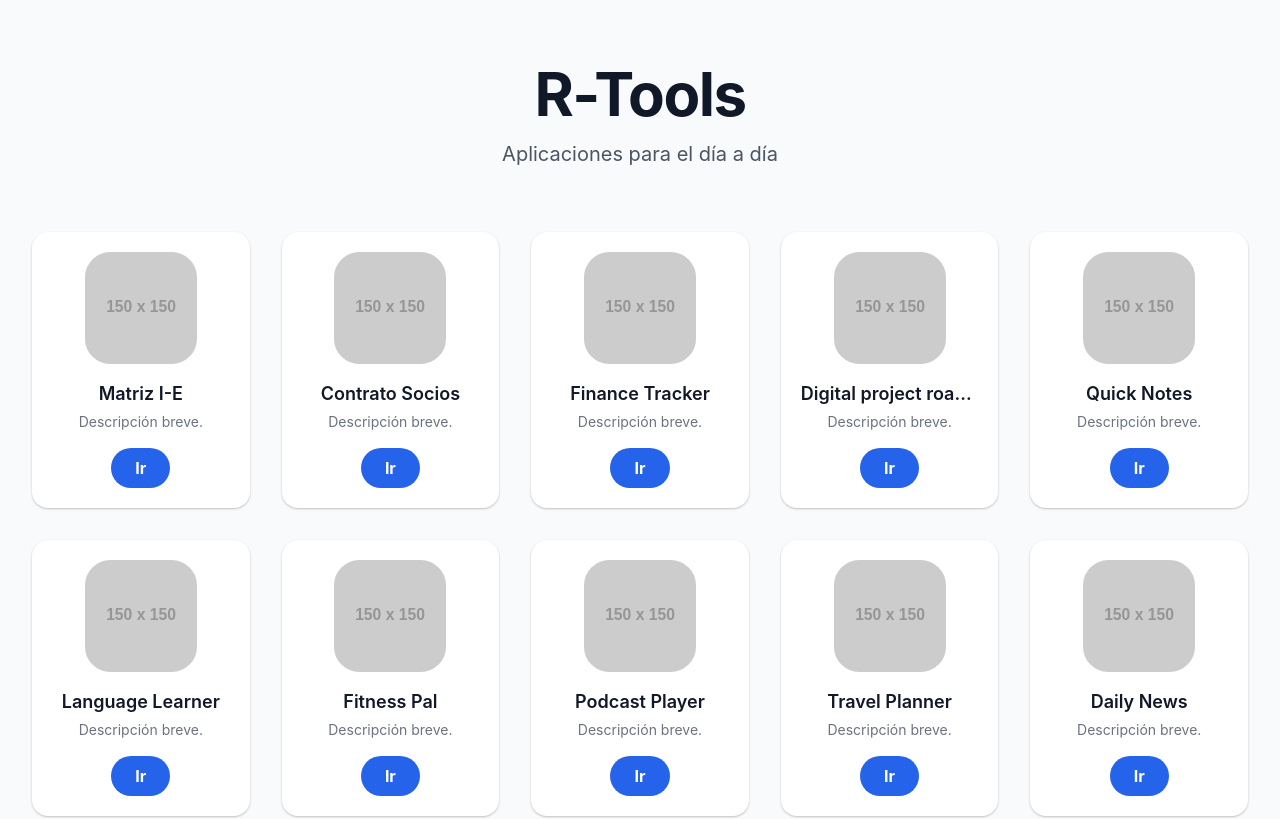
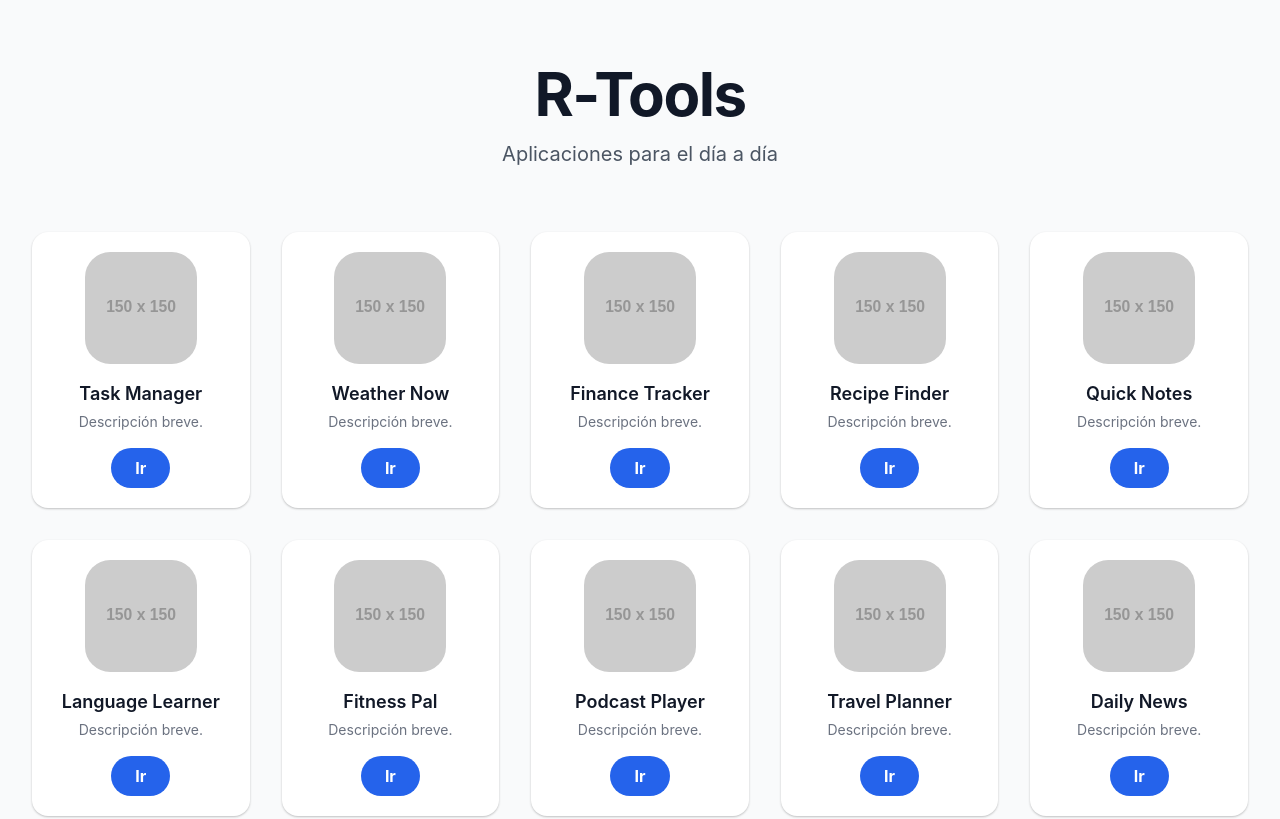
Before and after one commit to alanisin/martrix, a plain HTML site: page index.html in a window 1280 px wide. Shown: the top 819 px of the page. Drawn offline with nearby package versions, Linux system fonts and the light colour scheme; placeholder pictures from the web are drawn by us.

Commit message:
Update index.html

```diff
--- a/index.html
+++ b/index.html
@@ -60,22 +60,19 @@
     <!-- Main application script -->
     <script>
         // --- App Data ---
-        // An array of objects defining the 10 apps with image URLs.
+        // An array of objects defining the 10 apps with image URLs and unique action URLs.
         const apps = [
-            { name: 'Matriz I-E', imageUrl: 'https://placehold.co/150x150/007AFF/ffffff?text=Tasks' },
-            { name: 'Contrato Socios', imageUrl: 'https://placehold.co/150x150/34C759/ffffff?text=Weather' },
-            { name: 'Finance Tracker', imageUrl: 'https://placehold.co/150x150/FF9500/ffffff?text=Finance' },
-            { name: 'Digital project road map', imageUrl: 'https://placehold.co/150x150/FF3B30/ffffff?text=Recipes' },
-            { name: 'Quick Notes', imageUrl: 'https://placehold.co/150x150/FFCC00/ffffff?text=Notes' },
-            { name: 'Language Learner', imageUrl: 'https://placehold.co/150x150/5856D6/ffffff?text=Lang' },
-            { name: 'Fitness Pal', imageUrl: 'https://placehold.co/150x150/AF52DE/ffffff?text=Fitness' },
-            { name: 'Podcast Player', imageUrl: 'https://placehold.co/150x150/00C7BE/ffffff?text=Podcast' },
-            { name: 'Travel Planner', imageUrl: 'https://placehold.co/150x150/32ADE6/ffffff?text=Travel' },
-            { name: 'Daily News', imageUrl: 'https://placehold.co/150x150/8E8E93/ffffff?text=News' },
+            { name: 'Task Manager', imageUrl: 'https://placehold.co/150x150/007AFF/ffffff?text=Tasks', url: 'https://todoist.com/' },
+            { name: 'Weather Now', imageUrl: 'https://placehold.co/150x150/34C759/ffffff?text=Weather', url: 'https://www.accuweather.com/' },
+            { name: 'Finance Tracker', imageUrl: 'https://placehold.co/150x150/FF9500/ffffff?text=Finance', url: 'https://www.mint.com/' },
+            { name: 'Recipe Finder', imageUrl: 'https://placehold.co/150x150/FF3B30/ffffff?text=Recipes', url: 'https://www.allrecipes.com/' },
+            { name: 'Quick Notes', imageUrl: 'https://placehold.co/150x150/FFCC00/ffffff?text=Notes', url: 'https://www.evernote.com/' },
+            { name: 'Language Learner', imageUrl: 'https://placehold.co/150x150/5856D6/ffffff?text=Lang', url: 'https://www.duolingo.com/' },
+            { name: 'Fitness Pal', imageUrl: 'https://placehold.co/150x150/AF52DE/ffffff?text=Fitness', url: 'https://www.myfitnesspal.com/' },
+            { name: 'Podcast Player', imageUrl: 'https://placehold.co/150x150/00C7BE/ffffff?text=Podcast', url: 'https://open.spotify.com/genre/podcasts-web' },
+            { name: 'Travel Planner', imageUrl: 'https://placehold.co/150x150/32ADE6/ffffff?text=Travel', url: 'https://www.tripadvisor.com/' },
+            { name: 'Daily News', imageUrl: 'https://placehold.co/150x150/8E8E93/ffffff?text=News', url: 'https://news.google.com/' },
         ];
-
-        // The URL for the action button
-        const appUrl = 'https://www.google.com';
 
         // --- DOM Elements ---
         const appGrid = document.getElementById('app-grid');
@@ -100,7 +97,7 @@
                         <h3 class="font-semibold text-base sm:text-lg text-gray-900 mb-1 truncate w-full">${app.name}</h3>
                         <p class="text-gray-500 text-xs sm:text-sm mb-4 flex-grow">Descripción breve.</p>
                         <a
-                            href="${appUrl}"
+                            href="${app.url}"
                             target="_blank"
                             rel="noopener noreferrer"
                             class="w-auto bg-blue-600 hover:bg-blue-700 text-white font-bold py-2 px-5 sm:px-6 rounded-full text-sm sm:text-base transition-colors duration-200"
```
